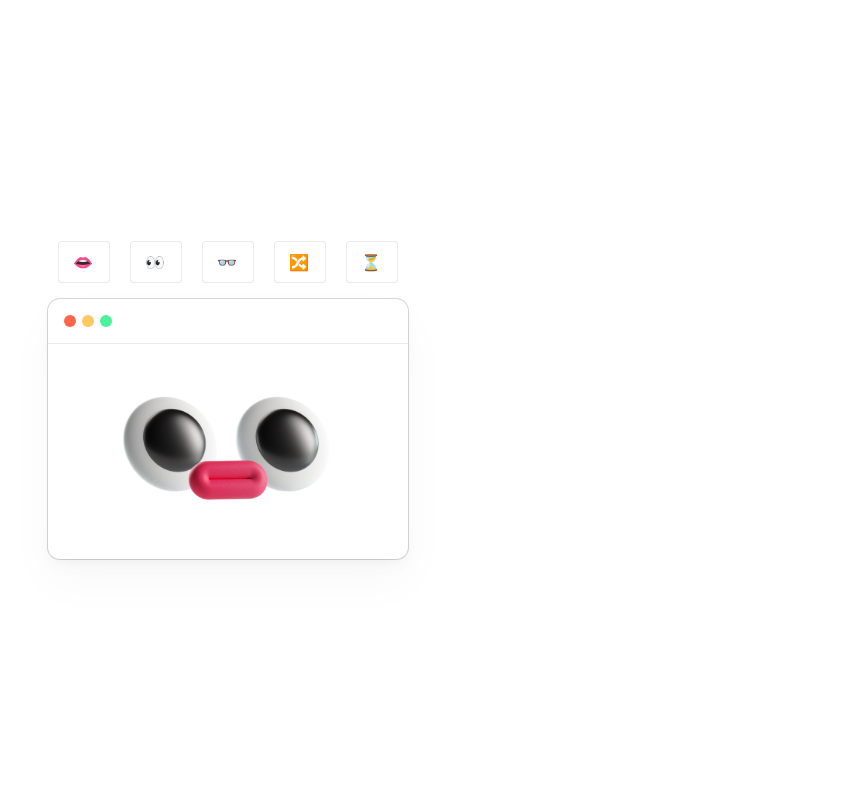
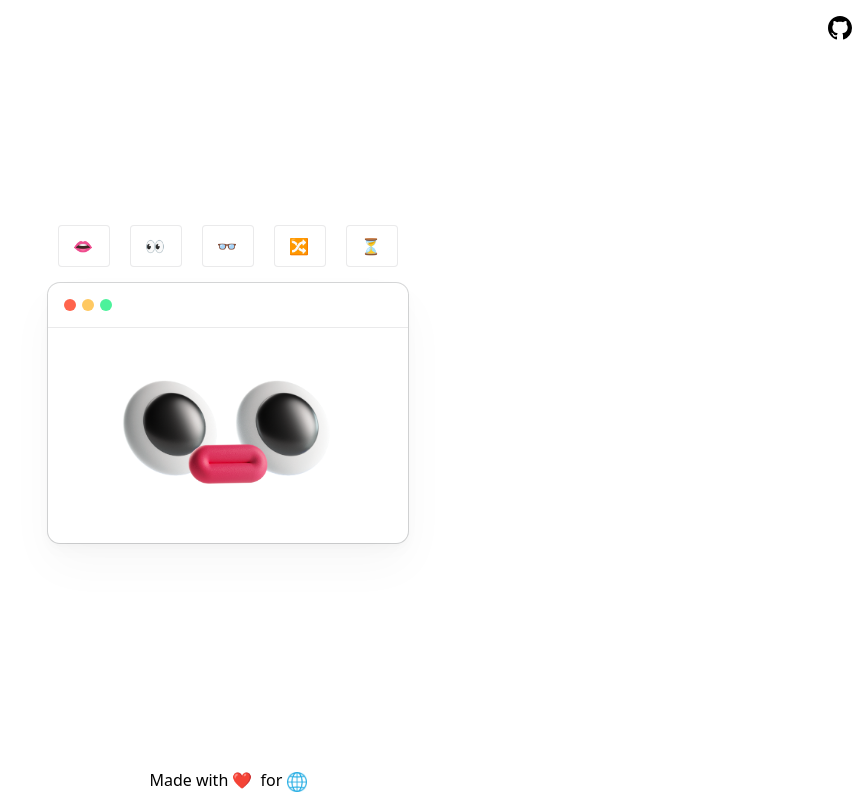
Before and after one commit to KeKs0r/wgminterface-loader, a React (Create React App) app: page / in a window 1280 px wide. Shown: the whole page, without its empty margins (412-1280 px from the left). Built offline with nearby package versions, Linux system fonts and the light colour scheme.

Commit message:
Add Logo & Github

```diff
--- a/src/App.tsx
+++ b/src/App.tsx
@@ -3,20 +3,19 @@
 import { BrowserWindow } from "./components/BrowserWindow";
 import { InterFace } from "./components/Face";
 import { Selector } from "./components/Selector";
+import { Layout } from "./components/Layout";
 
 function App() {
   return (
     <Provider>
-      <div className="w-full h-screen grid items-center justify-center">
-        <div>
+      <Layout>
         <Selector />
         <BrowserWindow>
           <div>
             <InterFace />
           </div>
         </BrowserWindow>
-        </div>
-      </div>
+      </Layout>
     </Provider>
   );
 }
--- /dev/null
+++ b/src/components/Footer.tsx
@@ -0,0 +1,16 @@
+import logo from "../img/WGMI_Logo.png";
+
+export function Footer() {
+  return (
+    <div className="w-full text-center mb-2">
+      Made with <span className="mr-1">❤️</span> for{" "}
+      <a href="https://wgminterfaces.com">
+        <img
+          src={logo}
+          alt="WGMI Interfaces"
+          className="inline-block h-[20px]"
+        />
+      </a>
+    </div>
+  );
+}
--- /dev/null
+++ b/src/components/GithubCorner.tsx
@@ -0,0 +1,18 @@
+export function GithubLink() {
+  return (
+    <a href="#">
+      <GithubLogo />
+    </a>
+  );
+}
+
+function GithubLogo() {
+  return (
+    <svg width="24" height="24" viewBox="0 0 16 16" fill="currentColor">
+      <path
+        fill-rule="evenodd"
+        d="M8 0C3.58 0 0 3.58 0 8c0 3.54 2.29 6.53 5.47 7.59.4.07.55-.17.55-.38 0-.19-.01-.82-.01-1.49-2.01.37-2.53-.49-2.69-.94-.09-.23-.48-.94-.82-1.13-.28-.15-.68-.52-.01-.53.63-.01 1.08.58 1.23.82.72 1.21 1.87.87 2.33.66.07-.52.28-.87.51-1.07-1.78-.2-3.64-.89-3.64-3.95 0-.87.31-1.59.82-2.15-.08-.2-.36-1.02.08-2.12 0 0 .67-.21 2.2.82.64-.18 1.32-.27 2-.27.68 0 1.36.09 2 .27 1.53-1.04 2.2-.82 2.2-.82.44 1.1.16 1.92.08 2.12.51.56.82 1.27.82 2.15 0 3.07-1.87 3.75-3.65 3.95.29.25.54.73.54 1.48 0 1.07-.01 1.93-.01 2.2 0 .21.15.46.55.38A8.013 8.013 0 0016 8c0-4.42-3.58-8-8-8z"
+      ></path>
+    </svg>
+  );
+}
--- /dev/null
+++ b/src/components/Layout.tsx
@@ -0,0 +1,18 @@
+import { Footer } from "./Footer";
+import { GithubLink } from "./GithubCorner";
+export function Layout({ children }: { children: React.ReactNode }) {
+  return (
+    <>
+      <div className="absolute right-4 top-4">
+        <GithubLink />
+      </div>
+      <div className="w-full h-screen grid items-center justify-center">
+        <div />
+        <div>{children}</div>
+        <div className="self-end">
+          <Footer />
+        </div>
+      </div>
+    </>
+  );
+}
--- a/src/index.css
+++ b/src/index.css
@@ -501,17 +501,29 @@
 .left-\[82px\] {
 	left: 82px;
 }
+.right-4 {
+	right: 1rem;
+}
+.top-4 {
+	top: 1rem;
+}
+.mb-2 {
+	margin-bottom: 0.5rem;
+}
+.mr-1 {
+	margin-right: 0.25rem;
+}
 .mb-4 {
 	margin-bottom: 1rem;
+}
+.inline-block {
+	display: inline-block;
 }
 .flex {
 	display: flex;
 }
 .grid {
 	display: grid;
-}
-.h-screen {
-	height: 100vh;
 }
 .h-3 {
 	height: 0.75rem;
@@ -521,6 +533,12 @@
 }
 .h-full {
 	height: 100%;
+}
+.h-\[20px\] {
+	height: 20px;
+}
+.h-screen {
+	height: 100vh;
 }
 .min-h-\[260px\] {
 	min-height: 260px;
@@ -572,6 +590,9 @@
 }
 .gap-1 {
 	gap: 0.25rem;
+}
+.self-end {
+	align-self: flex-end;
 }
 .rounded-xl {
 	border-radius: 0.75rem;
@@ -628,6 +649,9 @@
 .pl-\[14px\] {
 	padding-left: 14px;
 }
+.text-center {
+	text-align: center;
+}
 .font-semibold {
 	font-weight: 600;
 }
```
Also changed, not shown: src/img/WGMI_Logo.png (added), src/logo.svg (deleted). Lines whose indentation alone changed are shown as unchanged.
